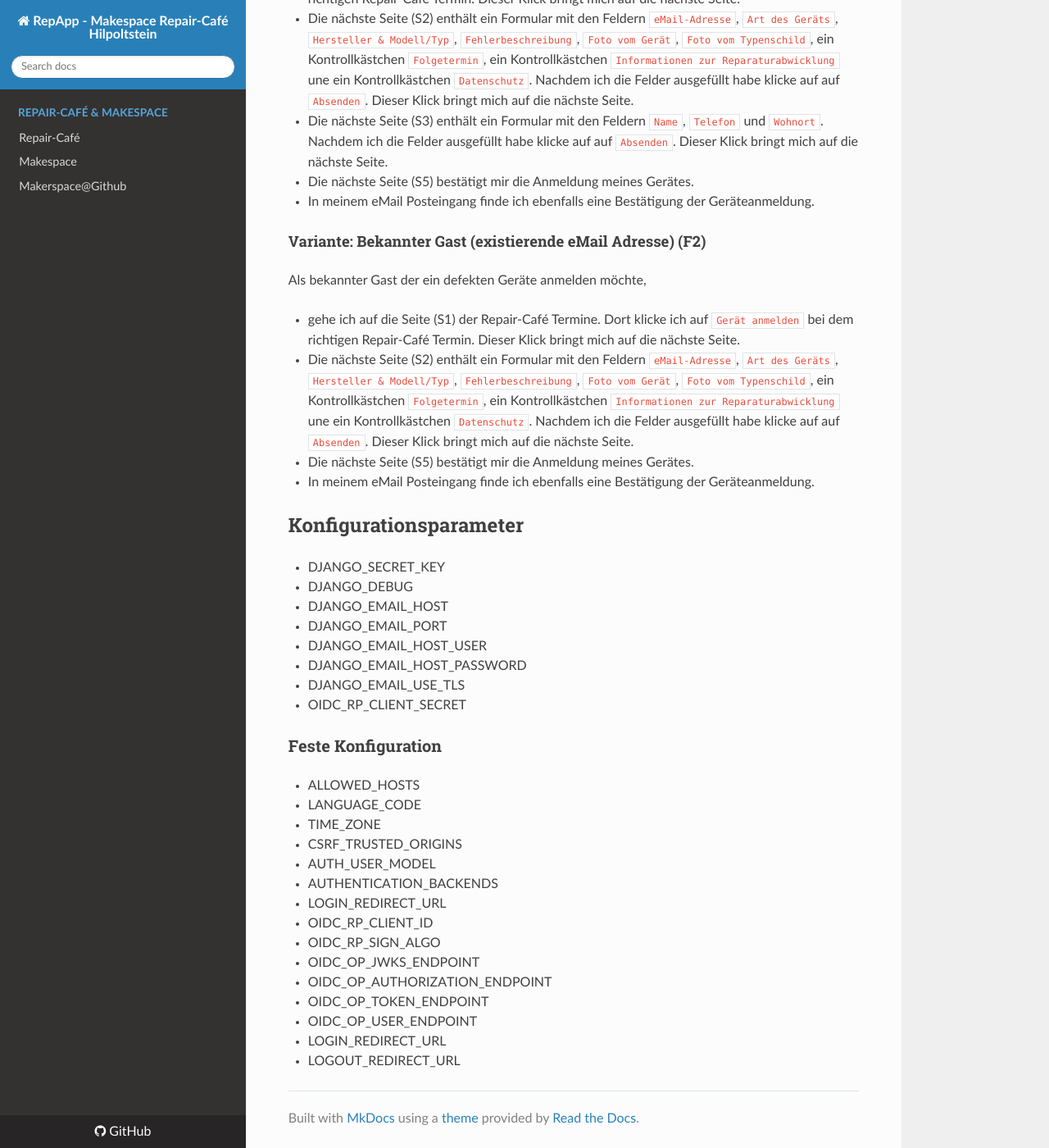
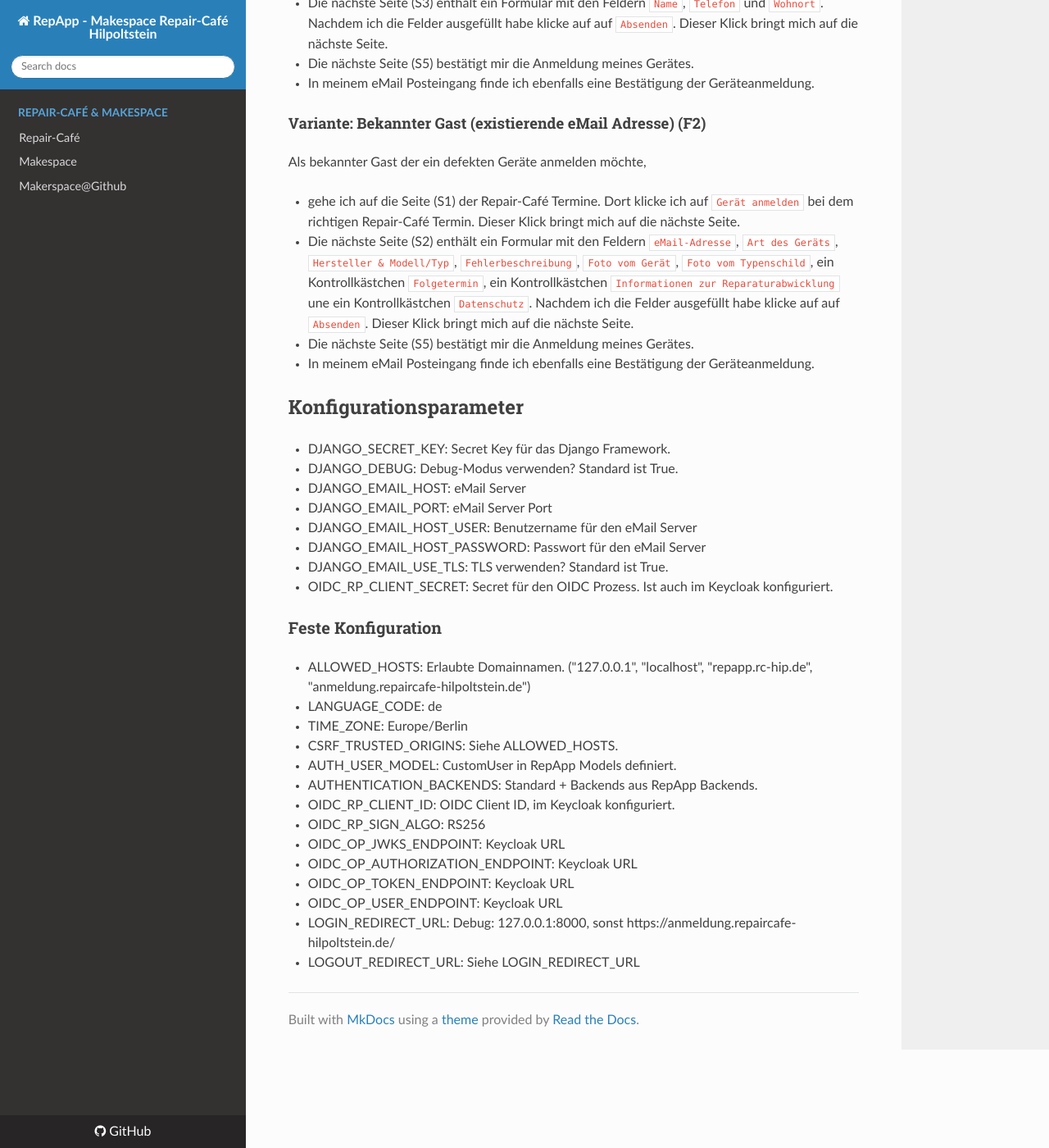
Before and after one commit to makes-hacks-hip/RepApp, an MkDocs documentation site: the page built from docs/index.md, in a window 1280 px wide and 1400 px high, scrolled down 9297 px. Shown: the whole window at 82% size. Built offline with MkDocs 1.6.1, drawn with Linux system fonts in a browser that asks for light colours; nearby versions of some CDN libraries; some of the changed text lies outside the part shown.

Commit message:
improve docs

```diff
--- a/docs/index.md
+++ b/docs/index.md
@@ -312,25 +304,25 @@
 
 Name: view_device
 
+Sicherheit: Diese Seite ist für alle Mitarbeiter und den Gast der das Gerät angemeldet hat erreichbar.
+
 Die Geräte Detailseite zeigt die Informationen `Art des Geräts`, `Hersteller & Modell/Typ`, `Fehlerbeschreibung`, `Foto vom Gerät`, `Foto vom Typenschild` und `Folgetermin` an.
 
 Das Gerät ist über IDs in der URL der Seite festgelegt.
 
-#### Sicherheit
+### Gast Detailseite (S6)
 
-Die Seite ist ohne Zugangsbeschränkung oder Anmeldung erreichbar.
+URL: guest/profile/
 
-### Gast Detailseite (S6)
+Name: guest_profile
+
+Sicherheit: Die Seite enthält persönliche Daten und ist nur für den Gast zu dem sie gehört erreichbar.
 
 Die Gast Detailseite hat die Felder `Name`, `eMail`, `Telefon` und `Wohnort` die mit den Angaben des Gastes ausgefüllt sind.
 Weiter enthält die Seite einen Knopf `Aktualisieren` der das Formular absendet.
 Die Ansicht enthält auch eine Liste mit Links zu allen Geräten die der Gast angemeldet hat.
 
-Der Gast ist über IDs in der URL der Seite festgelegt.
-
-#### Sicherheit
-
-Die Seite enthält persönliche Daten und ist nur nach Anmeldung erreichbar.
+Der Gast ist über den angemeldeten Benutzer festgelegt.
 
 ## Abläufe
 
@@ -357,29 +349,32 @@
 
 ## Konfigurationsparameter
 
-- DJANGO_SECRET_KEY
-- DJANGO_DEBUG
-- DJANGO_EMAIL_HOST
-- DJANGO_EMAIL_PORT
-- DJANGO_EMAIL_HOST_USER
-- DJANGO_EMAIL_HOST_PASSWORD
-- DJANGO_EMAIL_USE_TLS
-- OIDC_RP_CLIENT_SECRET
+- DJANGO_SECRET_KEY: Secret Key für das Django Framework.
+- DJANGO_DEBUG: Debug-Modus verwenden? Standard ist True.
+
+- DJANGO_EMAIL_HOST: eMail Server
+- DJANGO_EMAIL_PORT: eMail Server Port
+- DJANGO_EMAIL_HOST_USER: Benutzername für den eMail Server
+- DJANGO_EMAIL_HOST_PASSWORD: Passwort für den eMail Server
+- DJANGO_EMAIL_USE_TLS: TLS verwenden? Standard ist True.
+
+- OIDC_RP_CLIENT_SECRET: Secret für den OIDC Prozess. Ist auch im Keycloak konfiguriert.
 
 ### Feste Konfiguration
 
-- ALLOWED_HOSTS
-- LANGUAGE_CODE
-- TIME_ZONE
-- CSRF_TRUSTED_ORIGINS
-- AUTH_USER_MODEL
-- AUTHENTICATION_BACKENDS
-- LOGIN_REDIRECT_URL
-- OIDC_RP_CLIENT_ID
-- OIDC_RP_SIGN_ALGO
-- OIDC_OP_JWKS_ENDPOINT
-- OIDC_OP_AUTHORIZATION_ENDPOINT
-- OIDC_OP_TOKEN_ENDPOINT
-- OIDC_OP_USER_ENDPOINT
-- LOGIN_REDIRECT_URL
-- LOGOUT_REDIRECT_URL
+- ALLOWED_HOSTS: Erlaubte Domainnamen. ("127.0.0.1", "localhost", "repapp.rc-hip.de", "anmeldung.repaircafe-hilpoltstein.de")
+- LANGUAGE_CODE: de
+- TIME_ZONE: Europe/Berlin
+- CSRF_TRUSTED_ORIGINS: Siehe ALLOWED_HOSTS.
+- AUTH_USER_MODEL: CustomUser in RepApp Models definiert.
+- AUTHENTICATION_BACKENDS: Standard + Backends aus RepApp Backends.
+
+- OIDC_RP_CLIENT_ID: OIDC Client ID, im Keycloak konfiguriert.
+- OIDC_RP_SIGN_ALGO: RS256
+- OIDC_OP_JWKS_ENDPOINT: Keycloak URL
+- OIDC_OP_AUTHORIZATION_ENDPOINT: Keycloak URL
+- OIDC_OP_TOKEN_ENDPOINT: Keycloak URL
+- OIDC_OP_USER_ENDPOINT: Keycloak URL
+
+- LOGIN_REDIRECT_URL: Debug: 127.0.0.1:8000, sonst https://anmeldung.repaircafe-hilpoltstein.de/
+- LOGOUT_REDIRECT_URL: Siehe LOGIN_REDIRECT_URL
```
Also changed, not shown: other parts of docs/index.md (+11 -19 lines), 1 other file.
